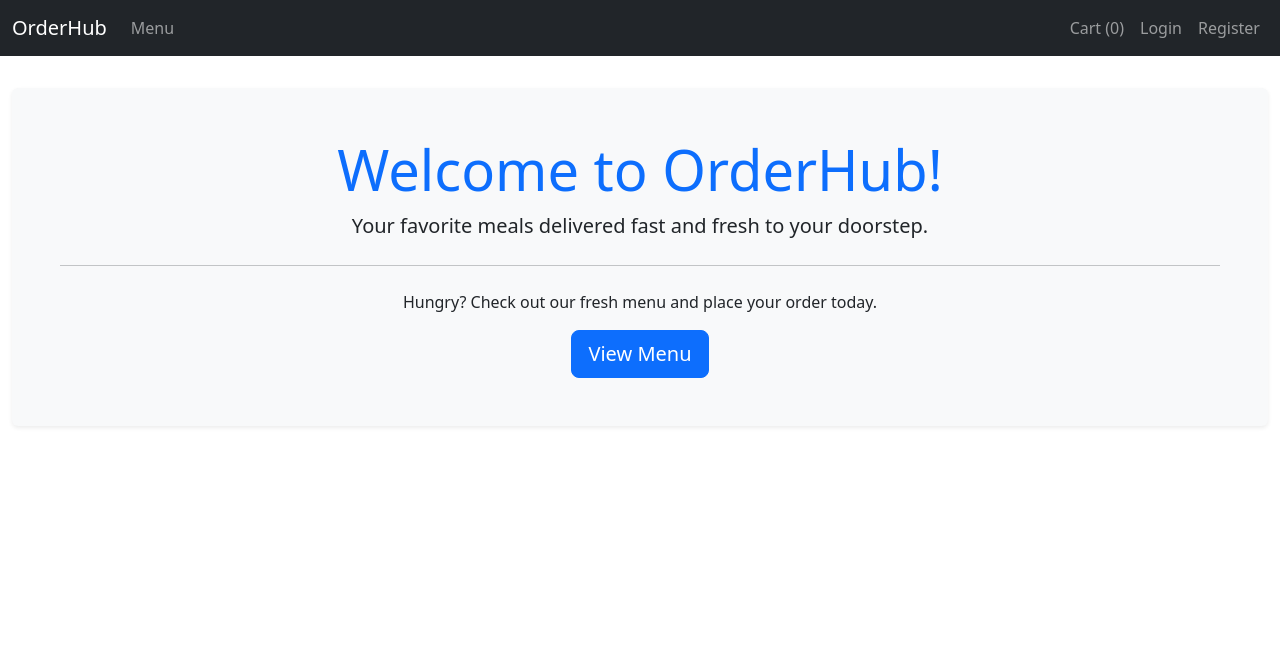
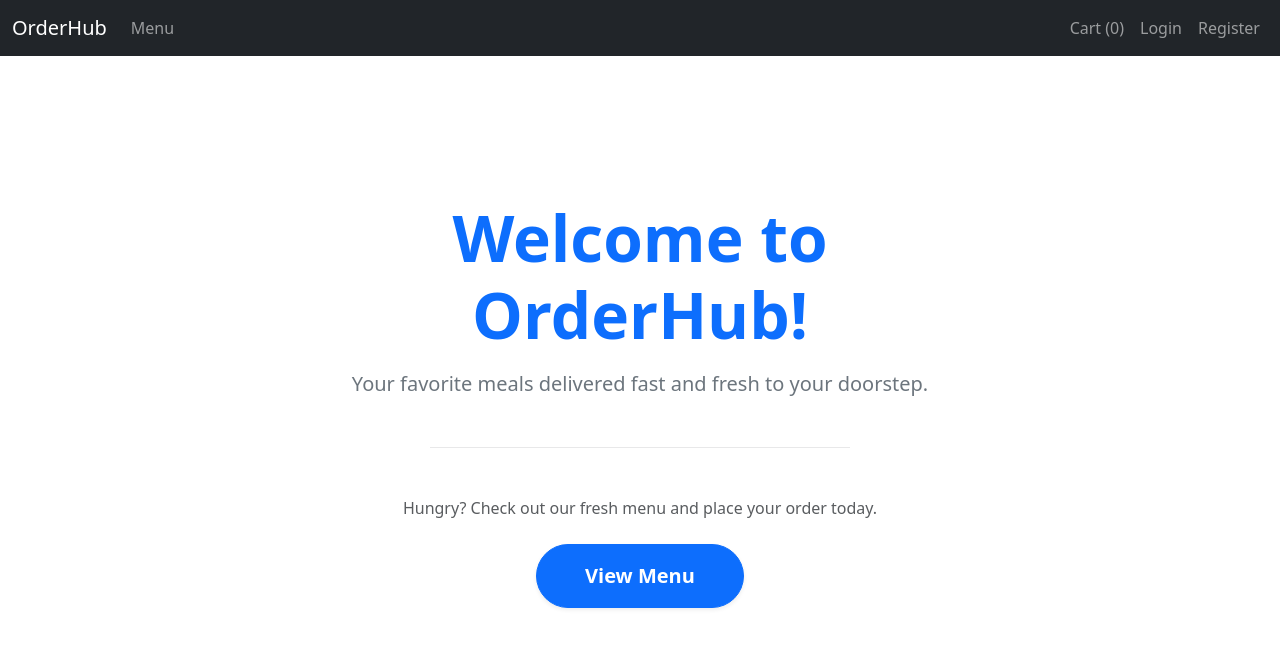
Before and after one commit to EbadAhmed1/restaurant-ordering-system, a React (Create React App) app in the folder frontend/: page / in a window 1280 px wide. Shown: the top 648 px of the page. Built offline with nearby package versions, Linux system fonts and the light colour scheme.

Commit message:
redesign landing page with modern UI and FontAwesome icons

```diff
--- a/frontend/src/pages/public/Home.jsx
+++ b/frontend/src/pages/public/Home.jsx
@@ -3,18 +3,53 @@ import { Link } from 'react-router-dom';
 
 const Home = () => {
     return (
-        <div className="jumbotron text-center bg-light p-5 mt-4 rounded shadow-sm">
-            {/* CHANGED: Updated Title */}
-            <h1 className="display-4 text-primary">Welcome to OrderHub!</h1>
+        <div className="container-fluid position-relative d-flex align-items-center justify-content-center bg-white" style={{ minHeight: '85vh', overflow: 'hidden' }}>
 
-            {/* CHANGED: Updated Tagline to be generic */}
-            <p className="lead">Your favorite meals delivered fast and fresh to your doorstep.</p>
+            {/* --- Decorative Background Icons (Watermarks) --- */}
+            <div className="position-absolute text-primary" style={{ top: '10%', left: '10%', opacity: 0.05, fontSize: '6rem', transform: 'rotate(-15deg)' }}>
+                <i className="fa fa-pizza-slice"></i>
+            </div>
+            <div className="position-absolute text-info" style={{ top: '15%', right: '15%', opacity: 0.05, fontSize: '7rem' }}>
+                <i className="fa fa-coffee"></i>
+            </div>
+            <div className="position-absolute text-secondary" style={{ bottom: '10%', left: '15%', opacity: 0.05, fontSize: '5rem', transform: 'rotate(15deg)' }}>
+                <i className="fa fa-cutlery"></i>
+            </div>
+            <div className="position-absolute text-success" style={{ bottom: '15%', right: '10%', opacity: 0.05, fontSize: '6rem' }}>
+                <i className="fa fa-leaf"></i>
+            </div>
 
-            <hr className="my-4" />
-            <p>Hungry? Check out our fresh menu and place your order today.</p>
-            <Link className="btn btn-primary btn-lg" to="/menu" role="button">
-                View Menu
-            </Link>
+            {/* --- Main Center Content --- */}
+            <div className="text-center position-relative" style={{ zIndex: 10, maxWidth: '700px' }}>
+                {/* Title */}
+                <h1 className="display-3 fw-bold text-primary mb-3">
+                    Welcome to OrderHub!
+                </h1>
+
+                {/* Subtitle */}
+                <p className="lead text-secondary mb-5" style={{ fontSize: '1.25rem' }}>
+                    Your favorite meals delivered fast and fresh to your doorstep.
+                </p>
+
+                {/* Divider Line */}
+                <hr className="my-5 mx-auto" style={{ width: '60%', opacity: 0.1 }} />
+
+                {/* Call to Action Text */}
+                <p className="text-muted mb-4">
+                    Hungry? Check out our fresh menu and place your order today.
+                </p>
+
+                {/* Button */}
+                <Link
+                    to="/menu"
+                    className="btn btn-primary btn-lg px-5 py-3 rounded-pill shadow-sm fw-bold"
+                    style={{ transition: 'transform 0.2s' }}
+                    onMouseOver={(e) => e.currentTarget.style.transform = 'scale(1.05)'}
+                    onMouseOut={(e) => e.currentTarget.style.transform = 'scale(1)'}
+                >
+                    View Menu
+                </Link>
+            </div>
         </div>
     );
 };
```
